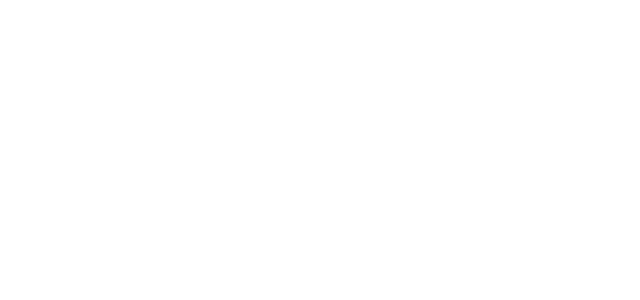
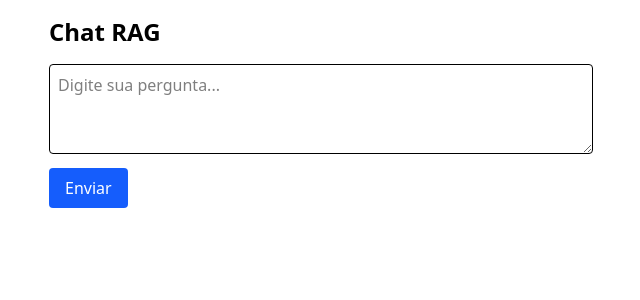
Before and after one commit to ppfuark/RAG_ChatBot, a React (Vite) app in the folder frontend/: page / in a window 1280 px wide. Shown: the top 300 px of the page, without its empty margins (319-959 px from the left). Built offline with nearby package versions, Linux system fonts and the light colour scheme.

Commit message:
Frontend | Simple ChatBot page

```diff
--- a/frontend/package.json
+++ b/frontend/package.json
@@ -11,6 +11,8 @@
   },
   "dependencies": {
     "@tailwindcss/vite": "^4.1.7",
+    "axios": "^1.9.0",
+    "frontend": "file:",
     "react": "^19.1.0",
     "react-dom": "^19.1.0",
     "tailwindcss": "^4.1.7"
--- a/frontend/src/App.jsx
+++ b/frontend/src/App.jsx
@@ -1,7 +1,7 @@
+import ChatRAG from "./pages/ChatRAG";
+
 export default function App() {
   return (
-    <div>
-
-    </div>
+    <ChatRAG/>
   );
 }
--- /dev/null
+++ b/frontend/src/pages/ChatRAG.jsx
@@ -0,0 +1,58 @@
+import React, { useState } from "react";
+import axios from "axios";
+
+const ChatRAG = () => {
+  const [question, setQuestion] = useState("");
+  const [answer, setAnswer] = useState("");
+  const [loading, setLoading] = useState(false);
+
+  const handleSend = async () => {
+    if (!question.trim()) return;
+    setLoading(true);
+    setAnswer("");
+
+    try {
+      const response = await axios.post("http://127.0.0.1:8000/rag/ask", {
+        question: question,
+      });
+
+      console.log(response.data.answer);
+      setAnswer(response.data.answer);
+    } catch (error) {
+      setAnswer("Erro ao conectar com o servidor.");
+      console.error(error);
+    }
+    setLoading(false);
+  };
+
+  return (
+    <div className="p-4 max-w-xl mx-auto">
+      <h1 className="text-2xl font-bold mb-4">Chat RAG</h1>
+
+      <textarea
+        className="w-full p-2 border rounded mb-2"
+        rows="3"
+        placeholder="Digite sua pergunta..."
+        value={question}
+        onChange={(e) => setQuestion(e.target.value)}
+      ></textarea>
+
+      <button
+        className="bg-blue-600 text-white px-4 py-2 rounded hover:bg-blue-700"
+        onClick={handleSend}
+        disabled={loading}
+      >
+        {loading ? "Enviando..." : "Enviar"}
+      </button>
+
+      {answer && (
+        <div className="mt-4 p-3 bg-gray-100 border rounded whitespace-pre-line">
+          <strong>Resposta:</strong>
+          <p>{answer}</p>
+        </div>
+      )}
+    </div>
+  );
+};
+
+export default ChatRAG;
```
Also changed, not shown: 1 other file (tests, documents, lock files or other folders).
